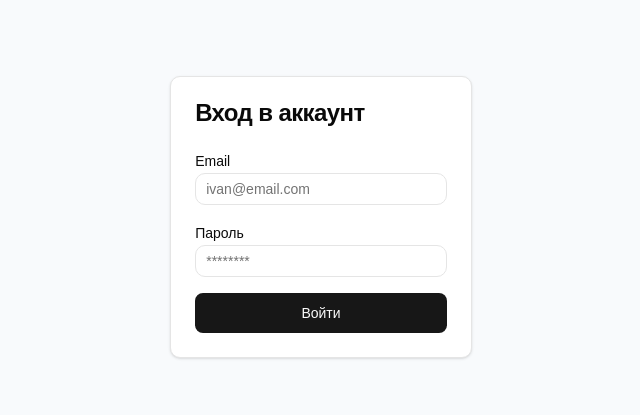
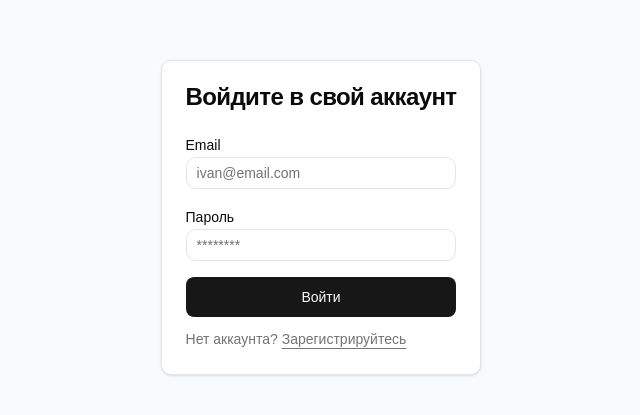
Before and after one commit to silius124/social_network, a React (Vite) app in the folder frontend/: page /login in a window 1280 px wide. Shown: the part 183-598 px from the top of the page, without its empty margins (319-959 px from the left). Built offline with nearby package versions, Linux system fonts and the light colour scheme.

Commit message:
feat(login): add link to register page in the login

```diff
--- a/frontend/package.json
+++ b/frontend/package.json
@@ -16,6 +16,7 @@
     "@radix-ui/react-avatar": "^1.1.11",
     "@radix-ui/react-dialog": "^1.1.15",
     "@radix-ui/react-label": "^2.1.8",
+    "@radix-ui/react-separator": "^1.1.8",
     "@radix-ui/react-slot": "^1.2.4",
     "@tailwindcss/vite": "^4.2.4",
     "@tanstack/react-query": "^5.100.5",
--- /dev/null
+++ b/frontend/src/components/ui/field.tsx
@@ -0,0 +1,242 @@
+import { useMemo } from "react"
+import { cva, type VariantProps } from "class-variance-authority"
+
+import { cn } from "@/lib/utils"
+import { Label } from "@/components/ui/label"
+import { Separator } from "@/components/ui/separator"
+
+function FieldSet({ className, ...props }: React.ComponentProps<"fieldset">) {
+  return (
+    <fieldset
+      data-slot="field-set"
+      className={cn(
+        "flex flex-col gap-6",
+        "has-[>[data-slot=checkbox-group]]:gap-3 has-[>[data-slot=radio-group]]:gap-3",
+        className
+      )}
+      {...props}
+    />
+  )
+}
+
+function FieldLegend({
+  className,
+  variant = "legend",
+  ...props
+}: React.ComponentProps<"legend"> & { variant?: "legend" | "label" }) {
+  return (
+    <legend
+      data-slot="field-legend"
+      data-variant={variant}
+      className={cn(
+        "mb-3 font-medium",
+        "data-[variant=legend]:text-base",
+        "data-[variant=label]:text-sm",
+        className
+      )}
+      {...props}
+    />
+  )
+}
+
+function FieldGroup({ className, ...props }: React.ComponentProps<"div">) {
+  return (
+    <div
+      data-slot="field-group"
+      className={cn(
+        "group/field-group @container/field-group flex w-full flex-col gap-7 data-[slot=checkbox-group]:gap-3 [&>[data-slot=field-group]]:gap-4",
+        className
+      )}
+      {...props}
+    />
+  )
+}
+
+const fieldVariants = cva(
+  "group/field data-[invalid=true]:text-destructive flex w-full gap-3",
+  {
+    variants: {
+      orientation: {
+        vertical: ["flex-col [&>*]:w-full [&>.sr-only]:w-auto"],
+        horizontal: [
+          "flex-row items-center",
+          "[&>[data-slot=field-label]]:flex-auto",
+          "has-[>[data-slot=field-content]]:[&>[role=checkbox],[role=radio]]:mt-px has-[>[data-slot=field-content]]:items-start",
+        ],
+        responsive: [
+          "@md/field-group:flex-row @md/field-group:items-center @md/field-group:[&>*]:w-auto flex-col [&>*]:w-full [&>.sr-only]:w-auto",
+          "@md/field-group:[&>[data-slot=field-label]]:flex-auto",
+          "@md/field-group:has-[>[data-slot=field-content]]:items-start @md/field-group:has-[>[data-slot=field-content]]:[&>[role=checkbox],[role=radio]]:mt-px",
+        ],
+      },
+    },
+    defaultVariants: {
+      orientation: "vertical",
+    },
+  }
+)
+
+function Field({
+  className,
+  orientation = "vertical",
+  ...props
+}: React.ComponentProps<"div"> & VariantProps<typeof fieldVariants>) {
+  return (
+    <div
+      role="group"
+      data-slot="field"
+      data-orientation={orientation}
+      className={cn(fieldVariants({ orientation }), className)}
+      {...props}
+    />
+  )
+}
+
+function FieldContent({ className, ...props }: React.ComponentProps<"div">) {
+  return (
+    <div
+      data-slot="field-content"
+      className={cn(
+        "group/field-content flex flex-1 flex-col gap-1.5 leading-snug",
+        className
+      )}
+      {...props}
+    />
+  )
+}
+
+function FieldLabel({
+  className,
+  ...props
+}: React.ComponentProps<typeof Label>) {
+  return (
+    <Label
+      data-slot="field-label"
+      className={cn(
+        "group/field-label peer/field-label flex w-fit gap-2 leading-snug group-data-[disabled=true]/field:opacity-50",
+        "has-[>[data-slot=field]]:w-full has-[>[data-slot=field]]:flex-col has-[>[data-slot=field]]:rounded-md has-[>[data-slot=field]]:border [&>[data-slot=field]]:p-4",
+        "has-data-[state=checked]:bg-primary/5 has-data-[state=checked]:border-primary dark:has-data-[state=checked]:bg-primary/10",
+        className
+      )}
+      {...props}
+    />
+  )
+}
+
+function FieldTitle({ className, ...props }: React.ComponentProps<"div">) {
+  return (
+    <div
+      data-slot="field-label"
+      className={cn(
+        "flex w-fit items-center gap-2 text-sm font-medium leading-snug group-data-[disabled=true]/field:opacity-50",
+        className
+      )}
+      {...props}
+    />
+  )
+}
+
+function FieldDescription({ className, ...props }: React.ComponentProps<"p">) {
+  return (
+    <p
+      data-slot="field-description"
+      className={cn(
+        "text-muted-foreground text-sm font-normal leading-normal group-has-[[data-orientation=horizontal]]/field:text-balance",
+        "nth-last-2:-mt-1 last:mt-0 [[data-variant=legend]+&]:-mt-1.5",
+        "[&>a:hover]:text-primary [&>a]:underline [&>a]:underline-offset-4",
+        className
+      )}
+      {...props}
+    />
+  )
+}
+
+function FieldSeparator({
+  children,
+  className,
+  ...props
+}: React.ComponentProps<"div"> & {
+  children?: React.ReactNode
+}) {
+  return (
+    <div
+      data-slot="field-separator"
+      data-content={!!children}
+      className={cn(
+        "relative -my-2 h-5 text-sm group-data-[variant=outline]/field-group:-mb-2",
+        className
+      )}
+      {...props}
+    >
+      <Separator className="absolute inset-0 top-1/2" />
+      {children && (
+        <span
+          className="bg-background text-muted-foreground relative mx-auto block w-fit px-2"
+          data-slot="field-separator-content"
+        >
+          {children}
+        </span>
+      )}
+    </div>
+  )
+}
+
+function FieldError({
+  className,
+  children,
+  errors,
+  ...props
+}: React.ComponentProps<"div"> & {
+  errors?: Array<{ message?: string } | undefined>
+}) {
+  const content = useMemo(() => {
+    if (children) {
+      return children
+    }
+
+    if (!errors) {
+      return null
+    }
+
+    if (errors?.length === 1 && errors[0]?.message) {
+      return errors[0].message
+    }
+
+    return (
+      <ul className="ml-4 flex list-disc flex-col gap-1">
+        {errors.map(
+          (error, index) =>
+            error?.message && <li key={index}>{error.message}</li>
+        )}
+      </ul>
+    )
+  }, [children, errors])
+
+  if (!content) {
+    return null
+  }
+
+  return (
+    <div
+      role="alert"
+      data-slot="field-error"
+      className={cn("text-destructive text-sm font-normal", className)}
+      {...props}
+    >
+      {content}
+    </div>
+  )
+}
+
+export {
+  Field,
+  FieldLabel,
+  FieldDescription,
+  FieldError,
+  FieldGroup,
+  FieldLegend,
+  FieldSeparator,
+  FieldSet,
+  FieldContent,
+  FieldTitle,
+}
--- /dev/null
+++ b/frontend/src/components/ui/separator.tsx
@@ -0,0 +1,31 @@
+"use client"
+
+import * as React from "react"
+import * as SeparatorPrimitive from "@radix-ui/react-separator"
+
+import { cn } from "@/lib/utils"
+
+const Separator = React.forwardRef<
+  React.ElementRef<typeof SeparatorPrimitive.Root>,
+  React.ComponentPropsWithoutRef<typeof SeparatorPrimitive.Root>
+>(
+  (
+    { className, orientation = "horizontal", decorative = true, ...props },
+    ref
+  ) => (
+    <SeparatorPrimitive.Root
+      ref={ref}
+      decorative={decorative}
+      orientation={orientation}
+      className={cn(
+        "shrink-0 bg-border",
+        orientation === "horizontal" ? "h-[1px] w-full" : "h-full w-[1px]",
+        className
+      )}
+      {...props}
+    />
+  )
+)
+Separator.displayName = SeparatorPrimitive.Root.displayName
+
+export { Separator }
--- a/frontend/src/features/auth/components/LoginForm.tsx
+++ b/frontend/src/features/auth/components/LoginForm.tsx
@@ -13,7 +13,7 @@
 import { Input } from "@/components/ui/input";
 import { zodResolver } from "@hookform/resolvers/zod";
 import { Button } from "@/components/ui/button";
-import { useNavigate } from "react-router-dom";
+import { Link, useNavigate } from "react-router-dom";
 import {
   Card,
   CardContent,
@@ -21,6 +21,7 @@
   CardHeader,
   CardTitle,
 } from "@/components/ui/card";
+import { Field, FieldDescription } from "@/components/ui/field";
 
 function LoginForm() {
   const { mutate, isPending, error } = useLoginMutation();
@@ -47,7 +48,7 @@
   return (
     <Card>
       <CardHeader>
-        <CardTitle>Вход в аккаунт</CardTitle>
+        <CardTitle>Войдите в свой аккаунт</CardTitle>
 
         {serverErrorMessage && (
           <CardDescription className="bg-destructive/10 text-destructive p-3 rounded-md mb-4 border border-destructive/20 text-sm">
@@ -93,6 +94,7 @@
                   </FormItem>
                 )}
               />
+              <Field>
                 <Button
                   type="submit"
                   className="w-full"
@@ -100,6 +102,10 @@
                 >
                   {isPending ? "Вход" : "Войти"}
                 </Button>
+                <FieldDescription>
+                  Нет аккаунта? <Link to={"/register"}>Зарегистрируйтесь</Link>
+                </FieldDescription>
+              </Field>
             </div>
           </form>
         </Form>
```
Also changed, not shown: 1 other file (tests, documents, lock files or other folders). Lines whose indentation alone changed are shown as unchanged.
